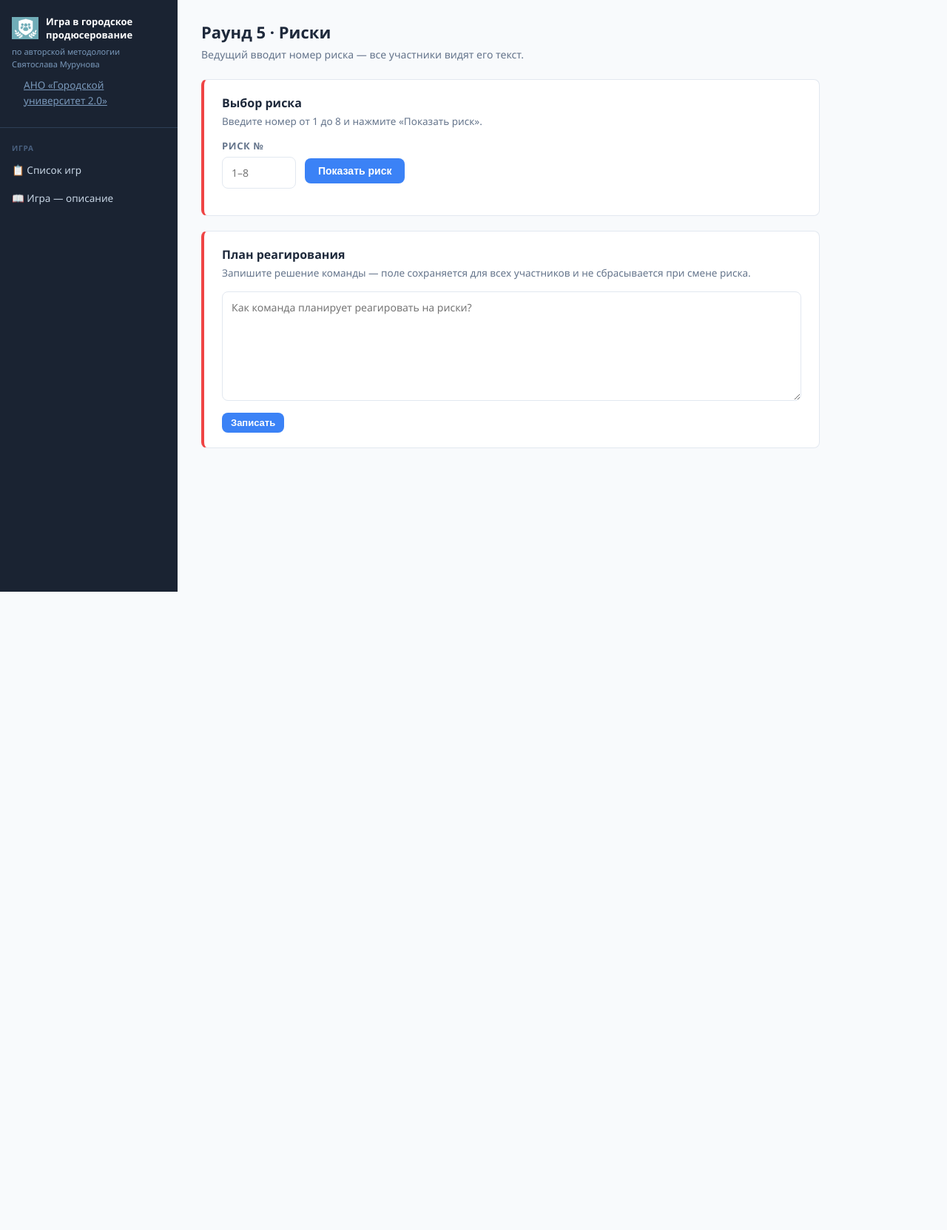
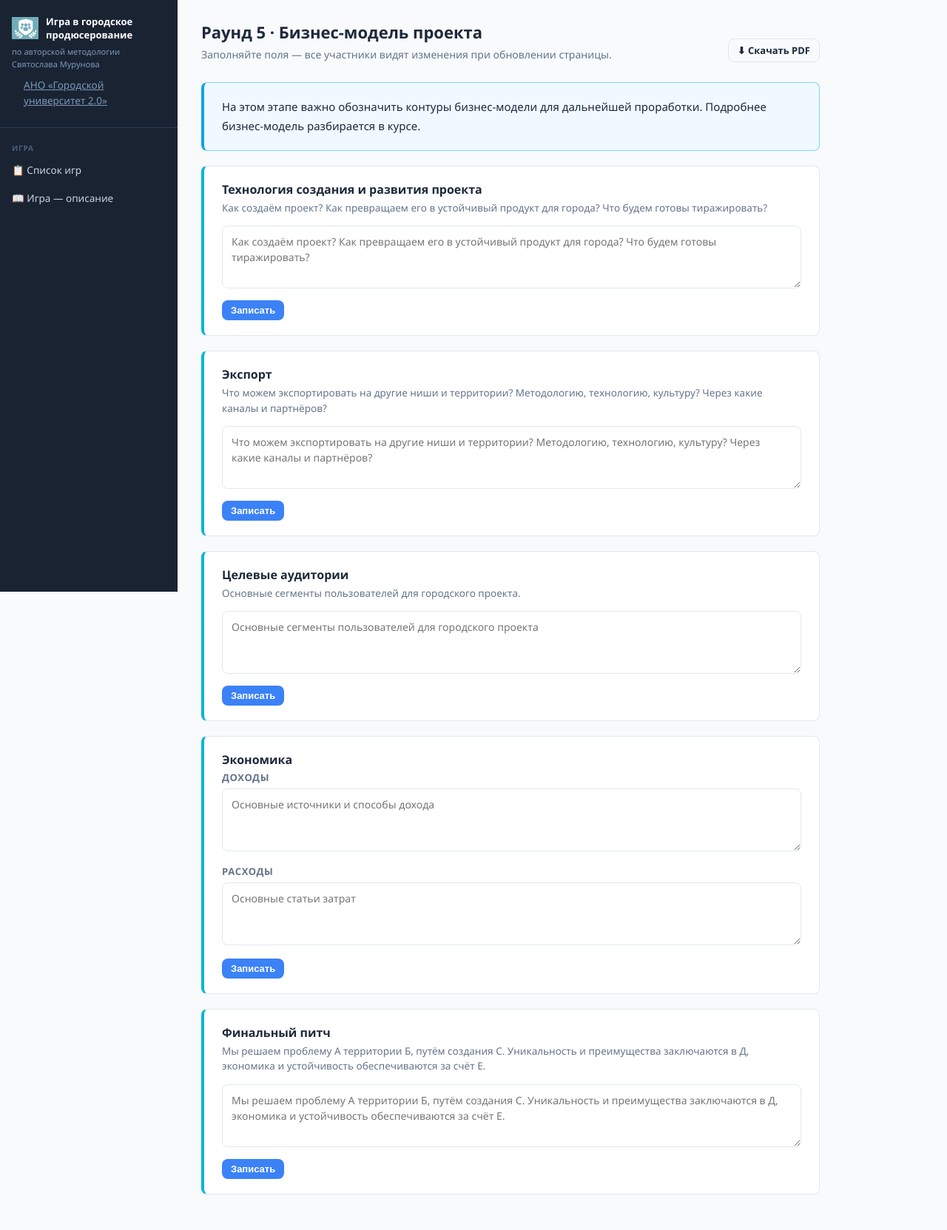
Before and after one commit to Aquamariss/city-game, a Flask app: template templates/round5.html in a window 1280 px wide. Shown: the whole page at 74% size. Before the commit the page ends 800 px from the top, so only its background shows below. Run offline with Flask 3, Linux system fonts and the light colour scheme; the template is opened without the code that fills it, so the values that code supplies are empty.

Commit message:
Swap rounds 5 and 6: Business model first, then Risks
Co-Authored-By: Claude Sonnet 4.6 <noreply@anthropic.com>

```diff
--- a/app.py
+++ b/app.py
@@ -206,18 +206,18 @@ def round4():
 @game_required
 def round5():
     game = get_current_game()
-    data = game.get('data', {})
-    risk_num = data.get('r5_risk')
-    risk = RISKS.get(int(risk_num)) if risk_num else None
-    return render_template('round5.html', game=game, data=data,
-                           risk=risk, risks_json=_risks_json())
+    return render_template('round5.html', game=game, data=game.get('data', {}))
 
 
 @app.route('/round/6')
 @game_required
 def round6():
     game = get_current_game()
-    return render_template('round6.html', game=game, data=game.get('data', {}))
+    data = game.get('data', {})
+    risk_num = data.get('r5_risk')
+    risk = RISKS.get(int(risk_num)) if risk_num else None
+    return render_template('round6.html', game=game, data=data,
+                           risk=risk, risks_json=_risks_json())
 
 
 @app.route('/round/7')
--- a/templates/base.html
+++ b/templates/base.html
@@ -67,11 +67,11 @@
     </a>
     <a href="{{ url_for('round5') }}"
        class="{% if request.endpoint == 'round5' %}active{% endif %}">
-      Раунд 5 · Риски
+      Раунд 5 · Бизнес-модель
     </a>
     <a href="{{ url_for('round6') }}"
        class="{% if request.endpoint == 'round6' %}active{% endif %}">
-      Раунд 6 · Бизнес-модель
+      Раунд 6 · Риски
     </a>
     <a href="{{ url_for('round7') }}"
        class="{% if request.endpoint == 'round7' %}active{% endif %}">
--- a/templates/round5.html
+++ b/templates/round5.html
@@ -1,85 +1,92 @@
 {% extends "base.html" %}
-{% block title %}Раунд 5 · Риски{% endblock %}
+{% block title %}Раунд 5 · Бизнес-модель{% endblock %}
 
 {% block content %}
-<div class="page-title">Раунд 5 · Риски</div>
-<div class="page-subtitle">Ведущий вводит номер риска — все участники видят его текст.</div>
+<div style="display:flex; align-items:center; justify-content:space-between; flex-wrap:wrap; gap:12px; margin-bottom:4px;">
+  <div>
+    <div class="page-title">Раунд 5 · Бизнес-модель проекта</div>
+    <div class="page-subtitle">Заполняйте поля — все участники видят изменения при обновлении страницы.</div>
+  </div>
+  <a href="{{ url_for('print_r6') }}" target="_blank" class="btn btn-outline btn-sm">
+    ⬇ Скачать PDF
+  </a>
+</div>
 
-<div class="card accent-r5">
-  <div class="card-title">Выбор риска</div>
-  <div class="card-desc">Введите номер от 1 до 8 и нажмите «Показать риск».</div>
-
-  <div style="display:flex; align-items:center; gap:12px; margin-bottom:16px;">
-    <div>
-      <label class="field-label">Риск №</label>
-      <input type="number" id="risk-input" data-field="r5_risk"
-             min="1" max="8" style="width:100px;"
-             value="{{ data.get('r5_risk', '') }}"
-             placeholder="1–8">
-    </div>
-    <div style="margin-top:18px;">
-      <button class="btn btn-primary" onclick="confirmRisk(this)">
-        Показать риск
-      </button>
-    </div>
-  </div>
-
-  <div id="risk-display" {% if not risk %}style="display:none"{% endif %}>
-    <div class="risk-card">
-      <div class="risk-title" id="risk-title">
-        {% if risk %}{{ risk[0] }}{% endif %}
-      </div>
-      <div class="risk-text" id="risk-text">
-        {% if risk %}{{ risk[1] }}{% endif %}
-      </div>
-    </div>
+<div class="card" style="background:#f0f9ff; border-color:#7dd3fc; border-left:4px solid #0ea5e9;">
+  <div style="font-size:15px; line-height:1.7; color:#1e293b;">
+    На этом этапе важно обозначить контуры бизнес-модели для дальнейшей проработки. Подробнее бизнес-модель разбирается в курсе.
   </div>
 </div>
 
-<div class="card accent-r5">
-  <div class="card-title">План реагирования</div>
-  <div class="card-desc">Запишите решение команды — поле сохраняется для всех участников и не сбрасывается при смене риска.</div>
-  <textarea rows="6" data-field="r5_response_plan" id="field-r5_response_plan"
-            placeholder="Как команда планирует реагировать на риски?">{{ data.get('r5_response_plan', '') }}</textarea>
+<div class="card accent-r6">
+  <div class="card-title">Технология создания и развития проекта</div>
+  <div class="card-desc">Как создаём проект? Как превращаем его в устойчивый продукт для города? Что будем готовы тиражировать?</div>
+  <textarea rows="3" data-field="r6_tech" id="field-r6_tech"
+            placeholder="Как создаём проект? Как превращаем его в устойчивый продукт для города? Что будем готовы тиражировать?">{{ data.get('r6_tech', '') }}</textarea>
   <div class="save-row">
     <button class="btn btn-primary btn-sm"
-            onclick="saveField('r5_response_plan', document.getElementById('field-r5_response_plan').value, this)">
+            onclick="saveField('r6_tech', document.getElementById('field-r6_tech').value, this)">
+      Записать
+    </button>
+  </div>
+</div>
+
+<div class="card accent-r6">
+  <div class="card-title">Экспорт</div>
+  <div class="card-desc">Что можем экспортировать на другие ниши и территории? Методологию, технологию, культуру? Через какие каналы и партнёров?</div>
+  <textarea rows="3" data-field="r6_export" id="field-r6_export"
+            placeholder="Что можем экспортировать на другие ниши и территории? Методологию, технологию, культуру? Через какие каналы и партнёров?">{{ data.get('r6_export', '') }}</textarea>
+  <div class="save-row">
+    <button class="btn btn-primary btn-sm"
+            onclick="saveField('r6_export', document.getElementById('field-r6_export').value, this)">
+      Записать
+    </button>
+  </div>
+</div>
+
+<div class="card accent-r6">
+  <div class="card-title">Целевые аудитории</div>
+  <div class="card-desc">Основные сегменты пользователей для городского проекта.</div>
+  <textarea rows="3" data-field="r6_audience" id="field-r6_audience"
+            placeholder="Основные сегменты пользователей для городского проекта">{{ data.get('r6_audience', '') }}</textarea>
+  <div class="save-row">
+    <button class="btn btn-primary btn-sm"
+            onclick="saveField('r6_audience', document.getElementById('field-r6_audience').value, this)">
+      Записать
+    </button>
+  </div>
+</div>
+
+<div class="card accent-r6">
+  <div class="card-title">Экономика</div>
+  <div class="field-group">
+    <label class="field-label">Доходы</label>
+    <textarea rows="3" data-field="r6_income" id="field-r6_income"
+              placeholder="Основные источники и способы дохода">{{ data.get('r6_income', '') }}</textarea>
+  </div>
+  <div class="field-group">
+    <label class="field-label">Расходы</label>
+    <textarea rows="3" data-field="r6_expenses" id="field-r6_expenses"
+              placeholder="Основные статьи затрат">{{ data.get('r6_expenses', '') }}</textarea>
+  </div>
+  <div class="save-row">
+    <button class="btn btn-primary btn-sm"
+            onclick="saveFields({'r6_income': document.getElementById('field-r6_income').value, 'r6_expenses': document.getElementById('field-r6_expenses').value}, this)">
+      Записать
+    </button>
+  </div>
+</div>
+
+<div class="card accent-r6">
+  <div class="card-title">Финальный питч</div>
+  <div class="card-desc">Мы решаем проблему А территории Б, путём создания С. Уникальность и преимущества заключаются в Д, экономика и устойчивость обеспечиваются за счёт Е.</div>
+  <textarea rows="3" data-field="r6_pitch" id="field-r6_pitch"
+            placeholder="Мы решаем проблему А территории Б, путём создания С. Уникальность и преимущества заключаются в Д, экономика и устойчивость обеспечиваются за счёт Е.">{{ data.get('r6_pitch', '') }}</textarea>
+  <div class="save-row">
+    <button class="btn btn-primary btn-sm"
+            onclick="saveField('r6_pitch', document.getElementById('field-r6_pitch').value, this)">
       Записать
     </button>
   </div>
 </div>
 {% endblock %}
-
-{% block scripts %}
-<script>
-const RISKS = {{ risks_json | tojson }};
-
-async function confirmRisk(btn) {
-  const val = parseInt(document.getElementById('risk-input').value);
-  if (!val || val < 1 || val > 8) {
-    alert('Введите число от 1 до 8');
-    return;
-  }
-  await saveField('r5_risk', val, btn);
-  showRisk(val);
-}
-
-function showRisk(num) {
-  const r = RISKS[String(num)];
-  if (!r) return;
-  document.getElementById('risk-title').textContent = r.title;
-  document.getElementById('risk-text').textContent  = r.text;
-  document.getElementById('risk-display').style.display = 'block';
-}
-
-window.onPollUpdate = function(data) {
-  if (data.r5_risk) {
-    const input = document.getElementById('risk-input');
-    if (document.activeElement !== input) {
-      input.value = data.r5_risk;
-    }
-    showRisk(data.r5_risk);
-  }
-};
-</script>
-{% endblock %}
```
Also changed, not shown: templates/print_r6.html (+6 -7 lines), templates/round6.html (+72 -26 lines).
